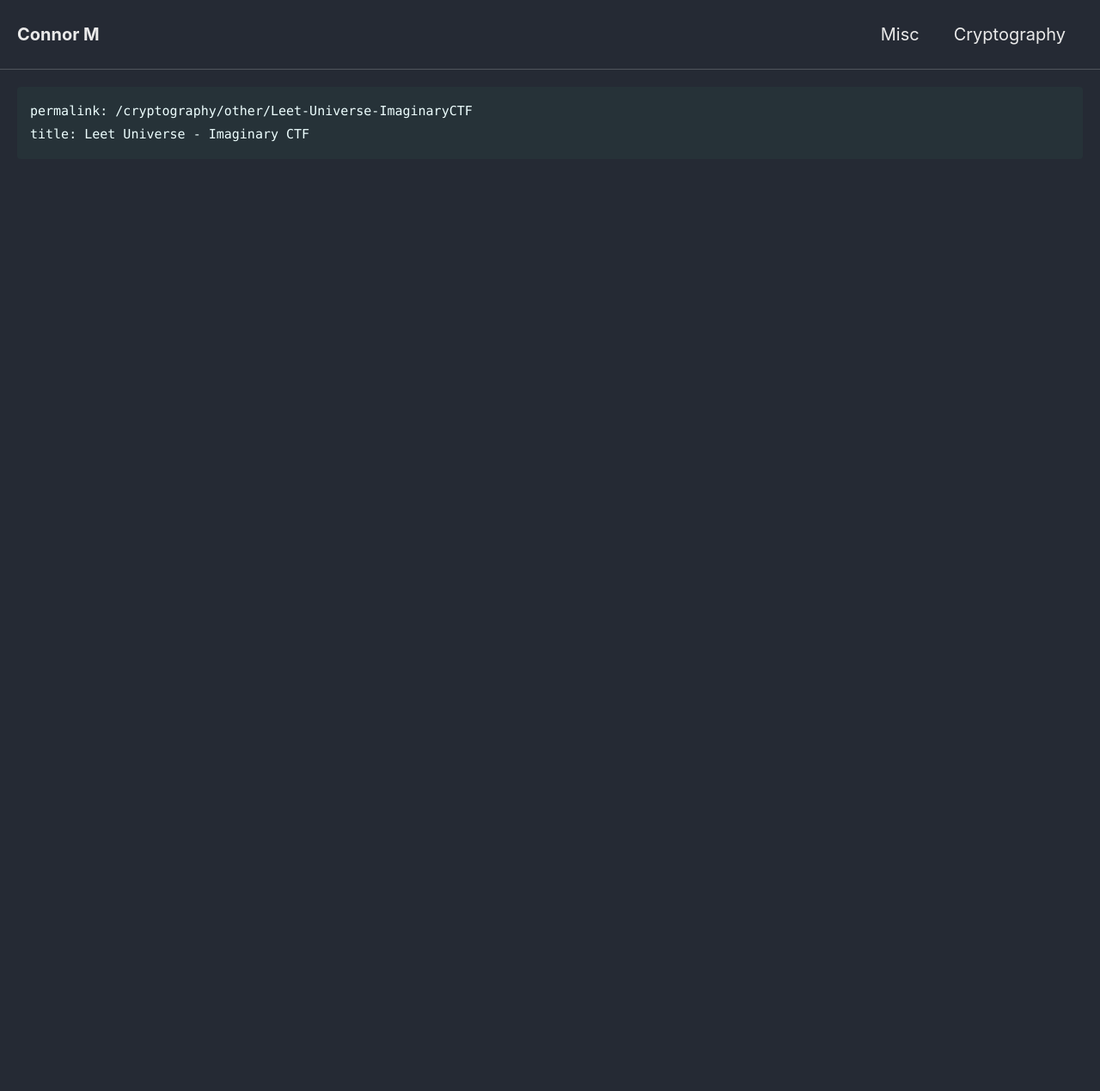
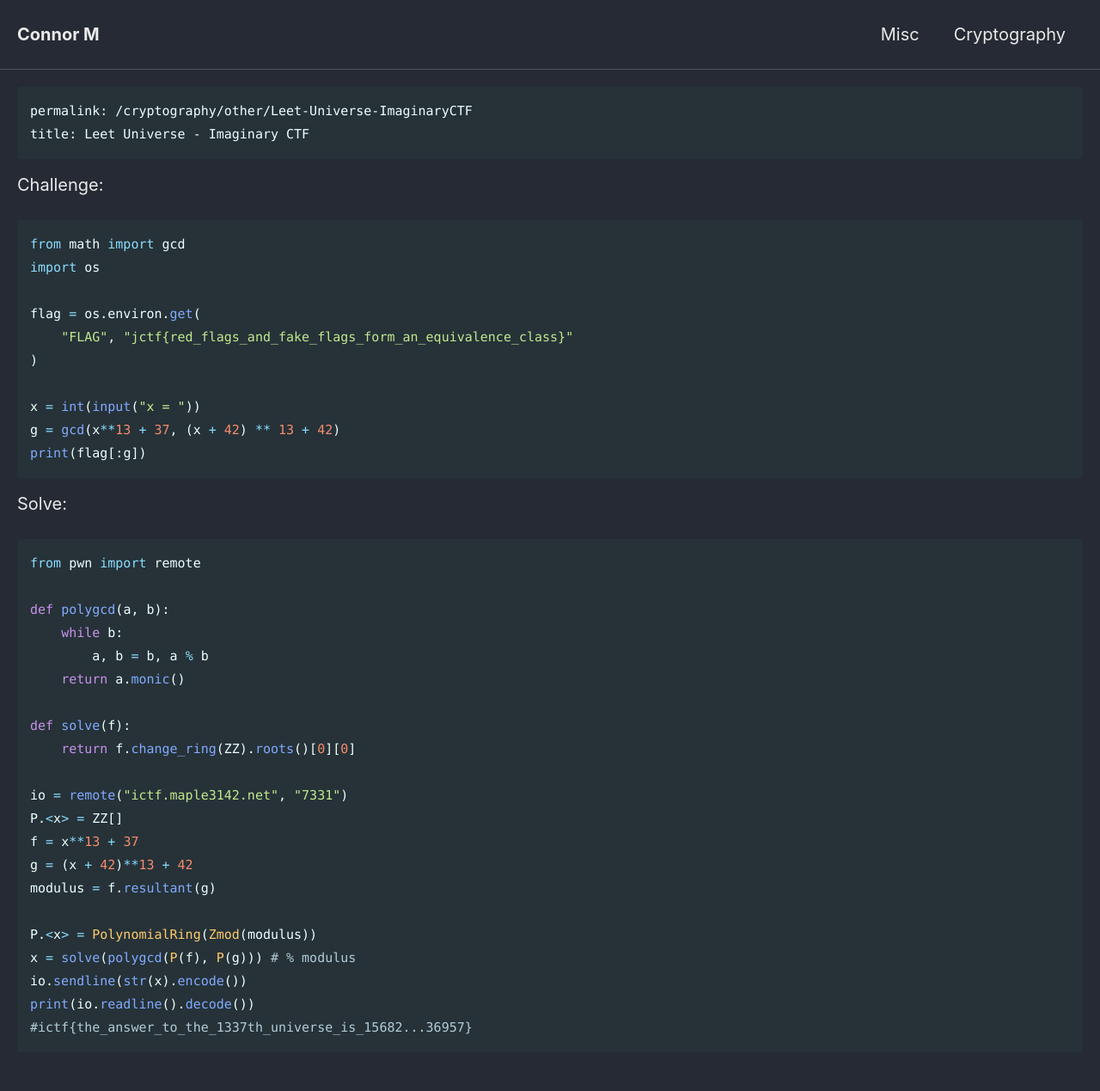
Before and after one commit to Connor-McCartney/Connor-McCartney.github.io, a Jekyll site: the page built from _pages/cryptography/other/Leet-Universe-ImaginaryCTF.md, in a window 1280 px wide. Shown: the whole page at 86% size. Built offline with Jekyll 4.4.1, drawn with Linux system fonts in a browser that asks for light colours; cached includes are drawn as plain includes; our own code applies the rules of GitHub Pages for plain Markdown files; before the commit the page ends 900 px from its top, so only the background shows below that.

Commit message:
Update Leet-Universe-ImaginaryCTF.md

````diff
--- a/_pages/cryptography/other/Leet-Universe-ImaginaryCTF.md
+++ b/_pages/cryptography/other/Leet-Universe-ImaginaryCTF.md
@@ -2,3 +2,44 @@
 permalink: /cryptography/other/Leet-Universe-ImaginaryCTF
 title: Leet Universe - Imaginary CTF
 ```
+
+Challenge:
+
+```python
+from math import gcd
+import os
+
+flag = os.environ.get(
+    "FLAG", "jctf{red_flags_and_fake_flags_form_an_equivalence_class}"
+)
+
+x = int(input("x = "))
+g = gcd(x**13 + 37, (x + 42) ** 13 + 42)
+print(flag[:g])
+```
+
+Solve:
+
+```python
+from pwn import remote
+
+def polygcd(a, b):
+    while b:
+        a, b = b, a % b
+    return a.monic()
+
+def solve(f):
+    return f.change_ring(ZZ).roots()[0][0]
+
+io = remote("ictf.maple3142.net", "7331")
+P.<x> = ZZ[]
+f = x**13 + 37
+g = (x + 42)**13 + 42
+modulus = f.resultant(g)
+
+P.<x> = PolynomialRing(Zmod(modulus))
+x = solve(polygcd(P(f), P(g))) # % modulus
+io.sendline(str(x).encode())
+print(io.readline().decode())
+#ictf{the_answer_to_the_1337th_universe_is_15682...36957}
+```
````
